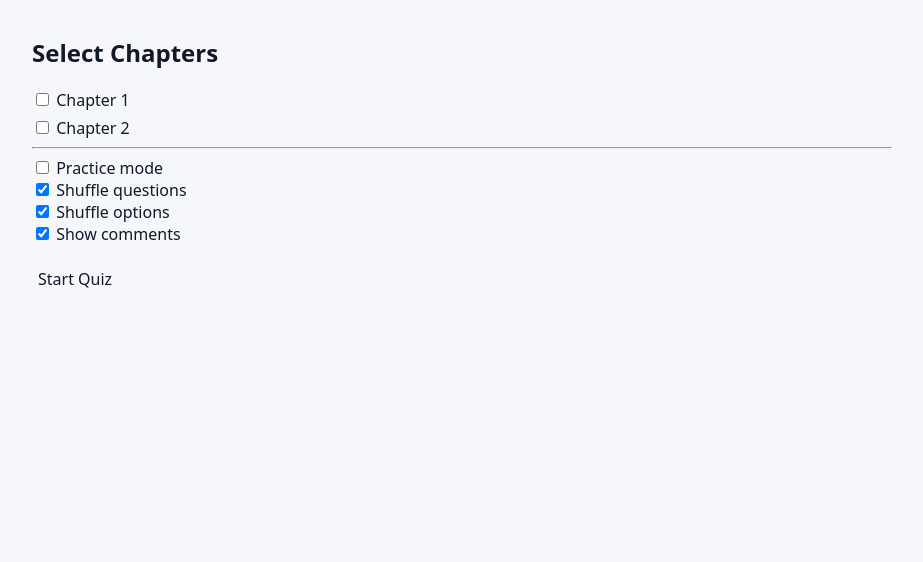
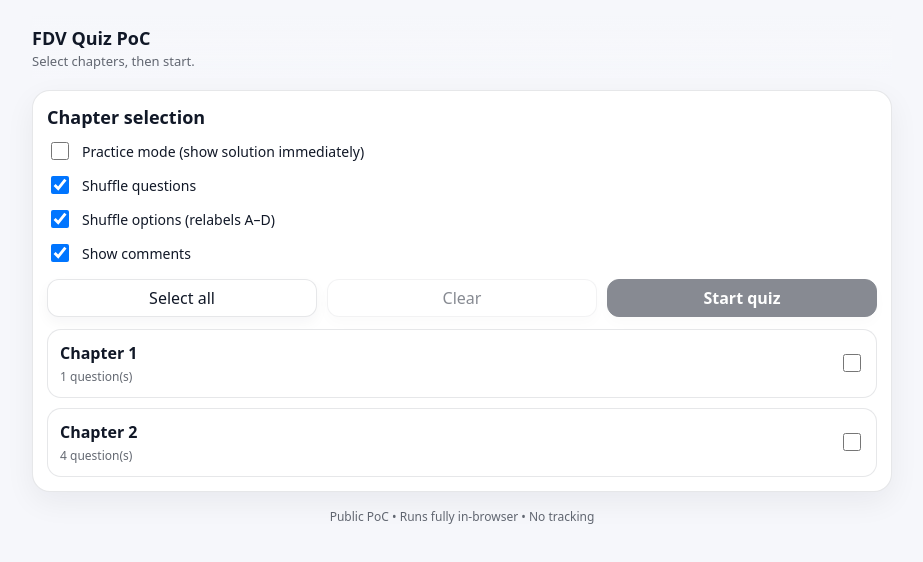
Before and after one commit to friastro/fdv-quiz-poc, a React (Vite) app: page / in a window 1280 px wide. Shown: the top 562 px of the page, without its empty margins (178-1101 px from the left). Built offline with nearby package versions, Linux system fonts and the light colour scheme.

Commit message:
Fix rendering (CSS classes) + show/hide comments

```diff
--- a/src/App.jsx
+++ b/src/App.jsx
@@ -5,7 +5,7 @@ import { QUESTIONS } from "./questions";
 
 function shuffleArray(arr) {
   const a = [...arr];
-  for (let i = a.length - 1; i > 0; i--) {
+  for (let i = a.length - 1; i > 0; i -= 1) {
     const j = Math.floor(Math.random() * (i + 1));
     [a[i], a[j]] = [a[j], a[i]];
   }
@@ -30,11 +30,15 @@ function getChapterNumber(q) {
   return null;
 }
 
-/* Shuffle options + relabel A–D + remap correct answers */
+/**
+ * Shuffle options + relabel A,B,C... according to new order,
+ * and remap correct answers accordingly.
+ */
 function buildRelabeledOptions(question, shuffleOptions) {
   const letters = ["A", "B", "C", "D", "E", "F", "G"];
+
   const entries = Object.entries(question.options).map(([origKey, text]) => ({
-    origKey,
+    origKey: String(origKey).toUpperCase(),
     text
   }));
 
@@ -59,40 +63,43 @@ function buildRelabeledOptions(question, shuffleOptions) {
 /* ---------------- App ---------------- */
 
 export default function App() {
-  /* -------- Chapter Selection -------- */
+  // Start screen
   const [quizStarted, setQuizStarted] = useState(false);
   const [selectedChapters, setSelectedChapters] = useState([]);
 
-  /* -------- Feature Toggles -------- */
+  // Toggles
   const [practiceMode, setPracticeMode] = useState(false);
   const [shuffleQuestions, setShuffleQuestions] = useState(true);
   const [shuffleOptions, setShuffleOptions] = useState(true);
   const [showComments, setShowComments] = useState(true);
 
-  /* -------- Quiz Runtime -------- */
+  // Quiz state
   const [index, setIndex] = useState(0);
   const [answers, setAnswers] = useState({});
   const [submitted, setSubmitted] = useState(false);
 
+  // Detect available chapters from IDs
   const chapters = useMemo(() => {
-    const nums = QUESTIONS.map(getChapterNumber).filter((x) =>
-      Number.isFinite(x)
-    );
+    const nums = QUESTIONS.map(getChapterNumber).filter((x) => Number.isFinite(x));
     return [...new Set(nums)].sort((a, b) => a - b);
   }, []);
 
+  // Filter by chosen chapters
   const filtered = useMemo(() => {
     if (!selectedChapters.length) return [];
-    const set = new Set(selectedChapters);
-    return QUESTIONS.filter((q) => set.has(getChapterNumber(q)));
+    const s = new Set(selectedChapters);
+    return QUESTIONS.filter((q) => s.has(getChapterNumber(q)));
   }, [selectedChapters]);
 
+  // Build quiz list when started (question shuffle)
   const quiz = useMemo(() => {
     if (!quizStarted) return [];
     const base = filtered.slice();
     return shuffleQuestions ? shuffleArray(base) : base;
   }, [quizStarted, filtered, shuffleQuestions]);
 
+  // Build per-question option order + remapped correct answers (option shuffle + relabel)
+  // Memo ensures: no reshuffle on every render.
   const optionPack = useMemo(() => {
     const map = {};
     for (const q of quiz) map[q.id] = buildRelabeledOptions(q, shuffleOptions);
@@ -102,17 +109,14 @@ export default function App() {
   const current = quiz[index];
 
   const progress = useMemo(() => {
-    const total = quiz.length;
+    const total = quiz.length || 0;
     const answered = quiz.reduce(
       (acc, q) => acc + ((answers[q.id] || []).length > 0 ? 1 : 0),
       0
     );
-    return {
-      total,
-      answered,
-      step: total ? index + 1 : 0,
-      pct: total ? ((index + 1) / total) * 100 : 0
-    };
+    const step = total ? index + 1 : 0;
+    const pct = total ? (step / total) * 100 : 0;
+    return { total, answered, step, pct };
   }, [quiz, answers, index]);
 
   const score = useMemo(() => {
@@ -120,13 +124,9 @@ export default function App() {
     let ok = 0;
     for (const q of quiz) {
       const corr = optionPack[q.id]?.correct ?? [];
-      if (same(answers[q.id], corr)) ok++;
+      if (same(answers[q.id], corr)) ok += 1;
     }
-    return {
-      ok,
-      total: quiz.length,
-      pct: quiz.length ? (ok / quiz.length) * 100 : 0
-    };
+    return { ok, total: quiz.length, pct: quiz.length ? (ok / quiz.length) * 100 : 0 };
   }, [submitted, answers, quiz, optionPack]);
 
   function toggleAnswer(qid, opt) {
@@ -141,140 +141,266 @@ export default function App() {
 
   function goPrev() {
     setIndex((i) => Math.max(0, i - 1));
+    window.scrollTo({ top: 0, behavior: "smooth" });
   }
 
   function goNext() {
     setIndex((i) => Math.min(quiz.length - 1, i + 1));
+    window.scrollTo({ top: 0, behavior: "smooth" });
   }
 
-  function backToChapters(clear = false) {
+  function backToChapters(keepSelection = true) {
     setQuizStarted(false);
     setSubmitted(false);
     setAnswers({});
     setIndex(0);
-    if (clear) setSelectedChapters([]);
+    if (!keepSelection) setSelectedChapters([]);
+    window.scrollTo({ top: 0, behavior: "smooth" });
   }
 
-  /* -------- Chapter Selection Screen -------- */
+  /* ---------------- Start screen (chapter selection) ---------------- */
 
   if (!quizStarted) {
+    const allSelected = chapters.length > 0 && selectedChapters.length === chapters.length;
+
     return (
+      <div className="safe-area">
         <div className="container">
-        <h2>Select Chapters</h2>
+          <header className="topbar" style={{ position: "relative" }}>
+            <div className="topbar-left">
+              <div className="appname">FDV Quiz PoC</div>
+              <div className="subtle">Select chapters, then start.</div>
+            </div>
+          </header>
 
-        {chapters.map((ch) => (
-          <label key={ch} style={{ display: "block", margin: "6px 0" }}>
-            <input
-              type="checkbox"
-              checked={selectedChapters.includes(ch)}
-              onChange={(e) => {
-                if (e.target.checked)
-                  setSelectedChapters((prev) => [...prev, ch]);
-                else
-                  setSelectedChapters((prev) =>
-                    prev.filter((x) => x !== ch)
-                  );
-              }}
-            />{" "}
-            Chapter {ch}
-          </label>
-        ))}
+          <section className="card">
+            <h3 className="title">Chapter selection</h3>
 
-        <hr />
-
-        <label>
+            <div className="settings-row" style={{ marginTop: 10 }}>
+              <label className="toggle">
                 <input
                   type="checkbox"
                   checked={practiceMode}
                   onChange={(e) => setPracticeMode(e.target.checked)}
-          />{" "}
-          Practice mode
+                />
+                <span>Practice mode (show solution immediately)</span>
               </label>
-        <br />
 
-        <label>
+              <label className="toggle">
                 <input
                   type="checkbox"
                   checked={shuffleQuestions}
                   onChange={(e) => setShuffleQuestions(e.target.checked)}
-          />{" "}
-          Shuffle questions
+                />
+                <span>Shuffle questions</span>
               </label>
-        <br />
 
-        <label>
+              <label className="toggle">
                 <input
                   type="checkbox"
                   checked={shuffleOptions}
                   onChange={(e) => setShuffleOptions(e.target.checked)}
-          />{" "}
-          Shuffle options
+                />
+                <span>Shuffle options (relabels A–D)</span>
               </label>
-        <br />
 
-        <label>
+              <label className="toggle">
                 <input
                   type="checkbox"
                   checked={showComments}
                   onChange={(e) => setShowComments(e.target.checked)}
-          />{" "}
-          Show comments
+                />
+                <span>Show comments</span>
               </label>
+            </div>
 
-        <br /><br />
-
+            <div className="nav" style={{ gridTemplateColumns: "1fr 1fr 1fr" }}>
+              <button className="btn" onClick={() => setSelectedChapters(chapters)} disabled={allSelected}>
+                Select all
+              </button>
+              <button className="btn" onClick={() => setSelectedChapters([])} disabled={!selectedChapters.length}>
+                Clear
+              </button>
               <button
+                className="btn btn-primary"
                 onClick={() => setQuizStarted(true)}
                 disabled={!selectedChapters.length}
+                title={!selectedChapters.length ? "Select at least one chapter" : "Start quiz"}
               >
-          Start Quiz
+                Start quiz
               </button>
+            </div>
+
+            <div className="review-list" style={{ marginTop: 12 }}>
+              {chapters.map((ch) => {
+                const count = QUESTIONS.filter((q) => getChapterNumber(q) === ch).length;
+                const checked = selectedChapters.includes(ch);
+
+                return (
+                  <label key={ch} className="review-item" style={{ cursor: "pointer" }}>
+                    <div className="review-left">
+                      <div className="review-q">Chapter {ch}</div>
+                      <div className="tiny muted">{count} question(s)</div>
+                    </div>
+                    <div className="review-right">
+                      <input
+                        type="checkbox"
+                        checked={checked}
+                        onChange={(e) => {
+                          setSelectedChapters((prev) => {
+                            if (e.target.checked) return [...new Set([...prev, ch])].sort((a, b) => a - b);
+                            return prev.filter((x) => x !== ch);
+                          });
+                        }}
+                        style={{ width: 18, height: 18 }}
+                      />
+                    </div>
+                  </label>
+                );
+              })}
+            </div>
+          </section>
+
+          <footer className="footer tiny muted">Public PoC • Runs fully in-browser • No tracking</footer>
+        </div>
       </div>
     );
   }
 
-  /* -------- Quiz Screen -------- */
+  /* ---------------- Quiz screen ---------------- */
 
-  if (!current) return null;
+  if (!current) {
+    return (
+      <div className="safe-area">
+        <div className="container">
+          <section className="card">
+            <h3 className="title">No questions for selected chapter(s)</h3>
+            <div className="tiny muted" style={{ marginBottom: 12 }}>
+              Go back and pick different chapters.
+            </div>
+            <button className="btn btn-primary" onClick={() => backToChapters(false)}>
+              Back to chapters
+            </button>
+          </section>
+        </div>
+      </div>
+    );
+  }
 
   const pack = optionPack[current.id];
-  const correctNow = pack.correct;
+  const correctNow = pack?.correct ?? [];
   const selected = new Set(answers[current.id] || []);
+  const isFirst = index === 0;
+  const isLast = index === quiz.length - 1;
+
+  const showPracticeFeedback = practiceMode && !submitted && (answers[current.id] || []).length > 0;
+  const currentIsCorrect = same(answers[current.id], correctNow);
 
   return (
+    <div className="safe-area">
       <div className="container">
-      <h3>
-        Question {progress.step} / {progress.total}
-      </h3>
-
-      <div
-        style={{
-          height: 8,
-          background: "#ddd",
-          borderRadius: 8,
-          marginBottom: 10
-        }}
-      >
-        <div
-          style={{
-            height: "100%",
-            width: `${progress.pct}%`,
-            background: "#111",
-            borderRadius: 8
-          }}
-        />
+        <header className="topbar">
+          <div className="topbar-left">
+            <div className="appname">FDV Quiz PoC</div>
+            <div className="subtle">
+              Question <b>{progress.step}</b> / {progress.total} • Answered <b>{progress.answered}</b>
+            </div>
           </div>
 
-      <h2>{current.question}</h2>
+          <div className="topbar-right" style={{ gap: 8, flexDirection: "row" }}>
+            <button className="btn" onClick={() => backToChapters(true)}>
+              Chapters
+            </button>
 
+            {!submitted ? (
+              <button
+                className="btn btn-primary"
+                onClick={() => setSubmitted(true)}
+                disabled={progress.answered === 0}
+              >
+                Submit
+              </button>
+            ) : (
+              <div className="pill">
+                Score: <b>{score.ok}</b>/{score.total} ({score.pct.toFixed(1)}%)
+              </div>
+            )}
+          </div>
+        </header>
+
+        {/* Progress bar */}
+        <div className="progress-wrap" aria-label="Progress">
+          <div className="progress-track">
+            <div className="progress-fill" style={{ width: `${progress.pct}%` }} />
+          </div>
+        </div>
+
+        {/* Settings card */}
+        <section className="card settings">
+          <div className="settings-row">
+            <label className="toggle">
+              <input
+                type="checkbox"
+                checked={practiceMode}
+                onChange={(e) => setPracticeMode(e.target.checked)}
+                disabled={submitted}
+              />
+              <span>Practice mode</span>
+            </label>
+
+            <label className="toggle">
+              <input type="checkbox" checked={shuffleQuestions} disabled />
+              <span>Shuffle questions (locked after start)</span>
+            </label>
+
+            <label className="toggle">
+              <input
+                type="checkbox"
+                checked={shuffleOptions}
+                onChange={(e) => setShuffleOptions(e.target.checked)}
+                disabled={submitted}
+              />
+              <span>Shuffle options (relabels A–D)</span>
+            </label>
+
+            <label className="toggle">
+              <input
+                type="checkbox"
+                checked={showComments}
+                onChange={(e) => setShowComments(e.target.checked)}
+                disabled={submitted ? false : false}
+              />
+              <span>Show comments</span>
+            </label>
+          </div>
+          <div className="tiny muted">
+            Tip: To re-randomize question order, go back to <b>Chapters</b> and Start again.
+          </div>
+        </section>
+
+        {/* Question */}
+        <section className="card quiz">
+          <div className="question-meta">
+            {(current.chapter || current.source) ? (
+              <span className="muted">{[current.chapter, current.source].filter(Boolean).join(" • ")}</span>
+            ) : (
+              <span className="muted"> </span>
+            )}
+          </div>
+
+          <h2 className="question-title">
+            {index + 1}) {current.question}
+          </h2>
+
+          {/* Optional Comment box */}
           {showComments && current.comment && (
             <div
               style={{
                 marginTop: 10,
                 padding: 10,
-            borderRadius: 10,
-            background: "#eef6ff",
-            border: "1px solid #3b82f6",
+                borderRadius: 14,
+                background: "rgba(59, 130, 246, 0.10)",
+                border: "1px solid rgba(59, 130, 246, 0.35)",
                 fontSize: 14
               }}
             >
@@ -282,56 +408,127 @@ export default function App() {
             </div>
           )}
 
+          <div className="options" style={{ marginTop: 12 }}>
             {pack.options.map(({ key, text }) => {
               const isSel = selected.has(key);
               const isCorr = correctNow.includes(key);
 
               let badge = "";
+              let stateClass = "";
+
               if (submitted) {
-          if (isCorr && isSel) badge = "✅";
-          else if (!isCorr && isSel) badge = "❌";
+                if (isCorr && isSel) {
+                  badge = "✅ correct";
+                  stateClass = "opt-correct";
+                } else if (isCorr && !isSel) {
+                  badge = "🟩 correct";
+                  stateClass = "opt-correct";
+                } else if (!isCorr && isSel) {
+                  badge = "❌ selected";
+                  stateClass = "opt-wrong";
+                }
               } else if (practiceMode && isSel) {
-          badge = isCorr ? "✅" : "❌";
+                if (isCorr) {
+                  badge = "✅";
+                  stateClass = "opt-correct";
+                } else {
+                  badge = "❌";
+                  stateClass = "opt-wrong";
+                }
               }
 
               return (
                 <button
                   key={key}
+                  className={`option ${isSel ? "selected" : ""} ${stateClass}`}
                   onClick={() => toggleAnswer(current.id, key)}
                   disabled={submitted}
-            style={{
-              display: "block",
-              margin: "6px 0",
-              padding: 8,
-              background: isSel ? "#eee" : "#fff"
-            }}
                 >
-            <b>{key}.</b> {text} {badge}
+                  <div className="option-row">
+                    <div className="option-text">
+                      <span className="optkey">{key}.</span> {text}
+                    </div>
+                    <div className="option-badge">{badge}</div>
+                  </div>
                 </button>
               );
             })}
+          </div>
 
-      <br />
-
-      {index > 0 && <button onClick={goPrev}>Back</button>}
-
-      {index < quiz.length - 1 ? (
-        <button onClick={goNext}>Next</button>
-      ) : (
-        <button onClick={() => setSubmitted(true)}>Submit</button>
+          {showPracticeFeedback && (
+            <div className={`callout ${currentIsCorrect ? "ok" : "bad"}`}>
+              {currentIsCorrect ? "✅ Correct" : `❌ Not quite — correct: ${normalize(correctNow).join(", ")}`}
+            </div>
           )}
 
+          <div className="nav">
+            <button className="btn" onClick={goPrev} disabled={isFirst}>
+              ← Back
+            </button>
+
+            <div className="nav-center muted">{selected.size > 0 ? "Answered" : "Not answered yet"}</div>
+
+            {!isLast ? (
+              <button className="btn btn-primary" onClick={goNext}>
+                Next →
+              </button>
+            ) : (
+              <button className="btn btn-primary" onClick={() => setSubmitted(true)}>
+                Finish & Submit
+              </button>
+            )}
+          </div>
+        </section>
+
+        {/* Review */}
         {submitted && (
-        <>
-          <h3>
-            Score: {score.ok}/{score.total} ({score.pct.toFixed(1)}%)
-          </h3>
+          <section className="card review">
+            <h3 className="title">Review</h3>
+            <div className="tiny muted">Tap an item to jump to that question.</div>
 
-          <button onClick={() => backToChapters(false)}>
-            Back to Chapters
+            <div className="review-list">
+              {quiz.map((q, i) => {
+                const packQ = optionPack[q.id];
+                const corr = normalize(packQ?.correct ?? []);
+                const sel = normalize(answers[q.id] || []);
+                const ok = same(sel, corr);
+
+                return (
+                  <button
+                    key={q.id}
+                    className={`review-item ${ok ? "ok" : "bad"}`}
+                    onClick={() => {
+                      setIndex(i);
+                      window.scrollTo({ top: 0, behavior: "smooth" });
+                    }}
+                  >
+                    <div className="review-left">
+                      <div className="review-q">
+                        {i + 1}) {q.question}
+                      </div>
+                      <div className="tiny muted">
+                        Your: <b>{sel.length ? sel.join(", ") : "—"}</b> • Correct: <b>{corr.join(", ")}</b>
+                      </div>
+                    </div>
+                    <div className="review-right">{ok ? "✅" : "❌"}</div>
                   </button>
-        </>
+                );
+              })}
+            </div>
+
+            <div style={{ marginTop: 12, display: "flex", gap: 10, flexWrap: "wrap" }}>
+              <button className="btn" onClick={() => backToChapters(true)}>
+                Back to chapters
+              </button>
+              <button className="btn btn-primary" onClick={() => backToChapters(false)}>
+                Change chapters
+              </button>
+            </div>
+          </section>
         )}
+
+        <footer className="footer tiny muted">Public PoC • Runs fully in-browser • No tracking</footer>
+      </div>
     </div>
   );
 }
```
Lines whose indentation alone changed are shown as unchanged.
